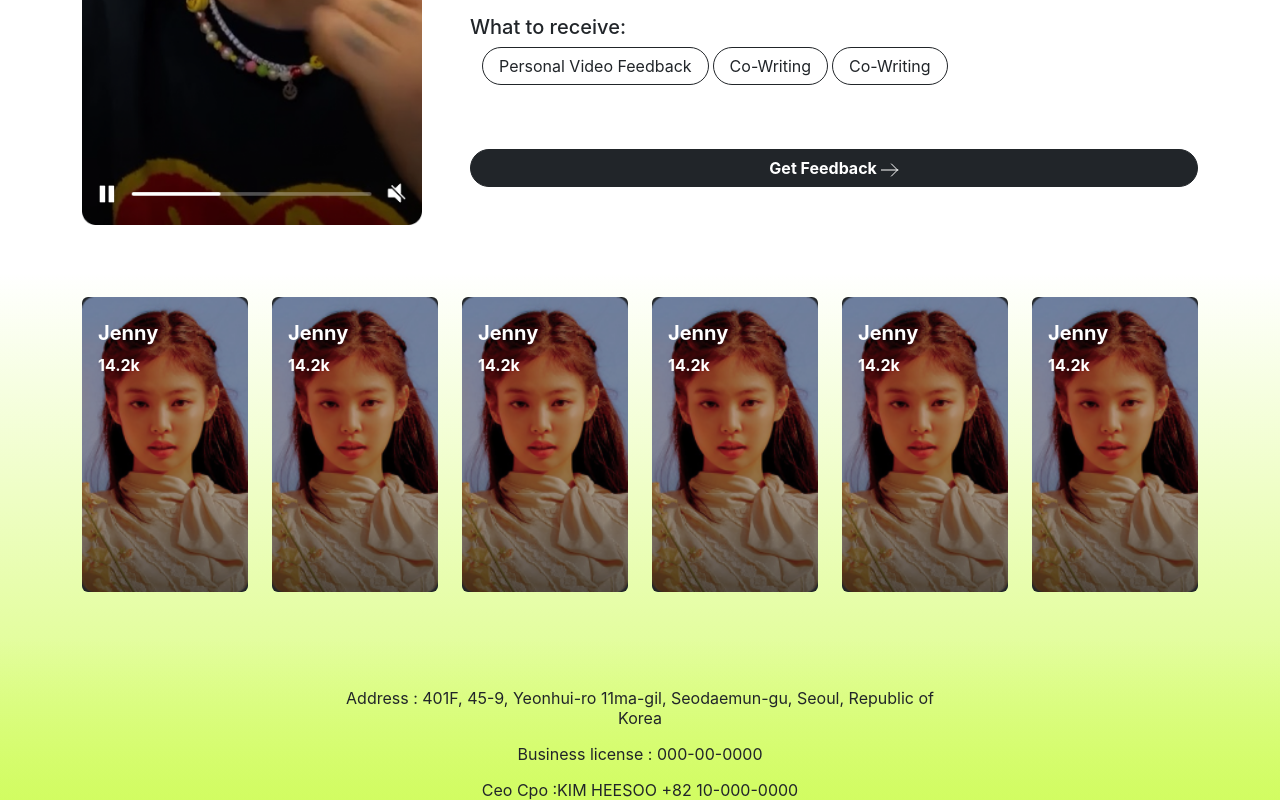
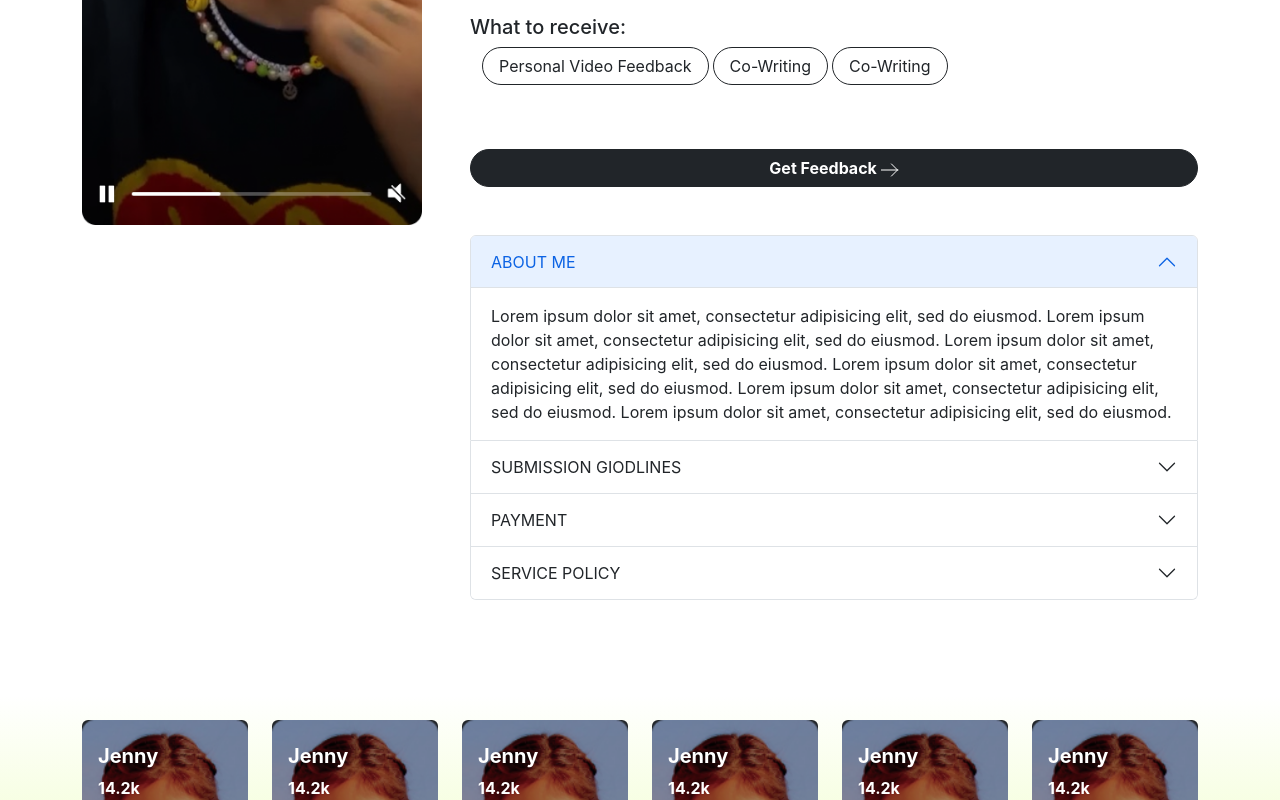
Before and after one commit to nipaaa/doje, a React (Create React App) app: page /expart in a window 1280 px wide. Shown: the part 517-1317 px from the top of the page. Built offline with nearby package versions, Linux system fonts and the light colour scheme.

Commit message:
expart section faq add

```diff
--- a/public/index.html
+++ b/public/index.html
@@ -25,7 +25,7 @@
       Learn how to configure a non-root public URL by running `npm run build`.
     -->
     <link href="https://cdn.jsdelivr.net/npm/bootstrap@5.2.2/dist/css/bootstrap.min.css" rel="stylesheet" integrity="sha384-Zenh87qX5JnK2Jl0vWa8Ck2rdkQ2Bzep5IDxbcnCeuOxjzrPF/et3URy9Bv1WTRi" crossorigin="anonymous">
-    <title>React App</title>
+    <title>doje</title>
   </head>
   <body>
     <noscript>You need to enable JavaScript to run this app.</noscript>
--- a/src/components/Expart/Expart.js
+++ b/src/components/Expart/Expart.js
@@ -4,6 +4,7 @@
 import Gallary from "./Gallary";
 import arrow from "../../assets/icon/arrow.svg"
 import Footer from "../Shared/Footer";
+import ExpartEaq from "./ExpartEaq";
 
 const Expart = () => {
   const allButton = [
@@ -104,6 +105,7 @@
               Get Feedback <img src={arrow} alt="" />
             </button>
           </div>
+          <ExpartEaq/>
 
         </div>
       </div>
--- /dev/null
+++ b/src/components/Expart/ExpartEaq.js
@@ -0,0 +1,136 @@
+import React from "react";
+
+const ExpartEaq = () => {
+  return (
+    <div className="my-5">
+      <div class="accordion" id="accordionExample">
+        <div class="accordion-item">
+          <h2 class="accordion-header" id="headingOne">
+            <button
+              class="accordion-button"
+              type="button"
+              data-bs-toggle="collapse"
+              data-bs-target="#collapseOne"
+              aria-expanded="true"
+              aria-controls="collapseOne"
+            >
+              ABOUT ME
+            </button>
+          </h2>
+          <div
+            id="collapseOne"
+            class="accordion-collapse collapse show"
+            aria-labelledby="headingOne"
+            data-bs-parent="#accordionExample"
+          >
+            <div class="accordion-body">
+              Lorem ipsum dolor sit amet, consectetur adipisicing elit, sed do
+              eiusmod. Lorem ipsum dolor sit amet, consectetur adipisicing elit,
+              sed do eiusmod. Lorem ipsum dolor sit amet, consectetur
+              adipisicing elit, sed do eiusmod. Lorem ipsum dolor sit amet,
+              consectetur adipisicing elit, sed do eiusmod. Lorem ipsum dolor
+              sit amet, consectetur adipisicing elit, sed do eiusmod. Lorem
+              ipsum dolor sit amet, consectetur adipisicing elit, sed do
+              eiusmod.
+            </div>
+          </div>
+        </div>
+        <div class="accordion-item">
+          <h2 class="accordion-header" id="headingTwo">
+            <button
+              class="accordion-button collapsed"
+              type="button"
+              data-bs-toggle="collapse"
+              data-bs-target="#collapseTwo"
+              aria-expanded="false"
+              aria-controls="collapseTwo"
+            >
+              SUBMISSION GIODLINES
+            </button>
+          </h2>
+          <div
+            id="collapseTwo"
+            class="accordion-collapse collapse"
+            aria-labelledby="headingTwo"
+            data-bs-parent="#accordionExample"
+          >
+            <div class="accordion-body">
+              Lorem ipsum dolor sit amet, consectetur adipisicing elit, sed do
+              eiusmod. Lorem ipsum dolor sit amet, consectetur adipisicing elit,
+              sed do eiusmod. Lorem ipsum dolor sit amet, consectetur
+              adipisicing elit, sed do eiusmod. Lorem ipsum dolor sit amet,
+              consectetur adipisicing elit, sed do eiusmod. Lorem ipsum dolor
+              sit amet, consectetur adipisicing elit, sed do eiusmod. Lorem
+              ipsum dolor sit amet, consectetur adipisicing elit, sed do
+              eiusmod.
+            </div>
+          </div>
+        </div>
+        <div class="accordion-item">
+          <h2 class="accordion-header" id="headingThree">
+            <button
+              class="accordion-button collapsed"
+              type="button"
+              data-bs-toggle="collapse"
+              data-bs-target="#collapseThree"
+              aria-expanded="false"
+              aria-controls="collapseThree"
+            >
+              PAYMENT
+            </button>
+          </h2>
+          <div
+            id="collapseThree"
+            class="accordion-collapse collapse"
+            aria-labelledby="headingThree"
+            data-bs-parent="#accordionExample"
+          >
+            <div class="accordion-body">
+              Lorem ipsum dolor sit amet, consectetur adipisicing elit, sed do
+              eiusmod. Lorem ipsum dolor sit amet, consectetur adipisicing elit,
+              sed do eiusmod. Lorem ipsum dolor sit amet, consectetur
+              adipisicing elit, sed do eiusmod. Lorem ipsum dolor sit amet,
+              consectetur adipisicing elit, sed do eiusmod. Lorem ipsum dolor
+              sit amet, consectetur adipisicing elit, sed do eiusmod. Lorem
+              ipsum dolor sit amet, consectetur adipisicing elit, sed do
+              eiusmod.
+            </div>
+          </div>
+        </div>
+        <div class="accordion-item">
+          <h2 class="accordion-header" id="headingThree">
+            <button
+              class="accordion-button collapsed"
+              type="button"
+              data-bs-toggle="collapse"
+              data-bs-target="#collapseThree"
+              aria-expanded="false"
+              aria-controls="collapseThree"
+            >
+              SERVICE POLICY
+            </button>
+          </h2>
+          <div
+            id="collapseThree"
+            class="accordion-collapse collapse"
+            aria-labelledby="headingThree"
+            data-bs-parent="#accordionExample"
+          >
+            <div class="accordion-body">
+              Lorem ipsum dolor sit amet, consectetur adipisicing elit, sed do
+              eiusmod. Lorem ipsum dolor sit amet, consectetur adipisicing elit,
+              sed do eiusmod. Lorem ipsum dolor sit amet, consectetur
+              adipisicing elit, sed do eiusmod. Lorem ipsum dolor sit amet,
+              consectetur adipisicing elit, sed do eiusmod. Lorem ipsum dolor
+              sit amet, consectetur adipisicing elit, sed do eiusmod. Lorem
+              ipsum dolor sit amet, consectetur adipisicing elit, sed do
+              eiusmod.
+            </div>
+          </div>
+        </div>
+      </div>
+    </div>
+  );
+};
+
+export default ExpartEaq;
--- a/src/components/Home/Faq.js
+++ b/src/components/Home/Faq.js
@@ -18,21 +18,44 @@
     ]
     return (
         <div className='container my-5'>
-             <div class="accordion accordion-flush bg-transparent" id="accordionFlushExample">
-             {
-                faqs.map((faq,index)=> <div key={index} class="accordion-item">
-                <h2 class="accordion-header" id="flush-headingOne">
-                  <button class="accordion-button collapsed" type="button" data-bs-toggle="collapse" data-bs-target="#flush-collapseOne" aria-expanded="false" aria-controls="flush-collapseOne">
-                 {faq.qus}
-                  </button>
-                </h2>
-                <div id="flush-collapseOne" class="accordion-collapse collapse" aria-labelledby="flush-headingOne" data-bs-parent="#accordionFlushExample">
-                    <div class="accordion-body">{faq.Ans}
-                    </div>
-                </div>
-              </div>)
-            }
-             </div>
+            <div class="accordion" id="accordionExample">
+  <div class="accordion-item">
+    <h2 class="accordion-header" id="headingOne">
+      <button class="accordion-button" type="button" data-bs-toggle="collapse" data-bs-target="#collapseOne" aria-expanded="true" aria-controls="collapseOne">
+      HOW TO USE
+      </button>
+    </h2>
+    <div id="collapseOne" class="accordion-collapse collapse show" aria-labelledby="headingOne" data-bs-parent="#accordionExample">
+      <div class="accordion-body">
+      Lorem ipsum dolor sit amet, consectetur adipisicing elit, sed do eiusmod. Lorem ipsum dolor sit amet, consectetur adipisicing elit, sed do eiusmod. Lorem ipsum dolor sit amet, consectetur adipisicing elit, sed do eiusmod. Lorem ipsum dolor sit amet, consectetur adipisicing elit, sed do eiusmod. Lorem ipsum dolor sit amet, consectetur adipisicing elit, sed do eiusmod. Lorem ipsum dolor sit amet, consectetur adipisicing elit, sed do eiusmod.
+      </div>
+    </div>
+  </div>
+  <div class="accordion-item">
+    <h2 class="accordion-header" id="headingTwo">
+      <button class="accordion-button collapsed" type="button" data-bs-toggle="collapse" data-bs-target="#collapseTwo" aria-expanded="false" aria-controls="collapseTwo">
+      SUBMISSION GIODLINES
+      </button>
+    </h2>
+    <div id="collapseTwo" class="accordion-collapse collapse" aria-labelledby="headingTwo" data-bs-parent="#accordionExample">
+      <div class="accordion-body">
+      Lorem ipsum dolor sit amet, consectetur adipisicing elit, sed do eiusmod. Lorem ipsum dolor sit amet, consectetur adipisicing elit, sed do eiusmod. Lorem ipsum dolor sit amet, consectetur adipisicing elit, sed do eiusmod. Lorem ipsum dolor sit amet, consectetur adipisicing elit, sed do eiusmod. Lorem ipsum dolor sit amet, consectetur adipisicing elit, sed do eiusmod. Lorem ipsum dolor sit amet, consectetur adipisicing elit, sed do eiusmod.
+      </div>
+    </div>
+  </div>
+  <div class="accordion-item">
+    <h2 class="accordion-header" id="headingThree">
+      <button class="accordion-button collapsed" type="button" data-bs-toggle="collapse" data-bs-target="#collapseThree" aria-expanded="false" aria-controls="collapseThree">
+      PAYMENT
+      </button>
+    </h2>
+    <div id="collapseThree" class="accordion-collapse collapse" aria-labelledby="headingThree" data-bs-parent="#accordionExample">
+      <div class="accordion-body">
+      Lorem ipsum dolor sit amet, consectetur adipisicing elit, sed do eiusmod. Lorem ipsum dolor sit amet, consectetur adipisicing elit, sed do eiusmod. Lorem ipsum dolor sit amet, consectetur adipisicing elit, sed do eiusmod. Lorem ipsum dolor sit amet, consectetur adipisicing elit, sed do eiusmod. Lorem ipsum dolor sit amet, consectetur adipisicing elit, sed do eiusmod. Lorem ipsum dolor sit amet, consectetur adipisicing elit, sed do eiusmod.
+      </div>
+    </div>
+  </div>
+</div>
 
         </div>
     );
```
